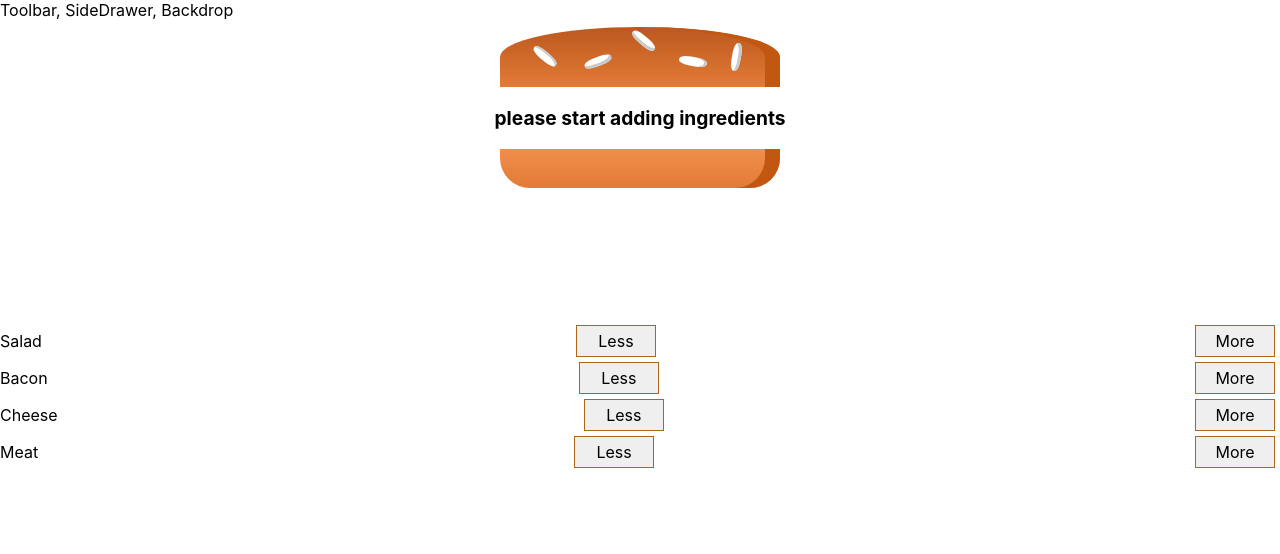
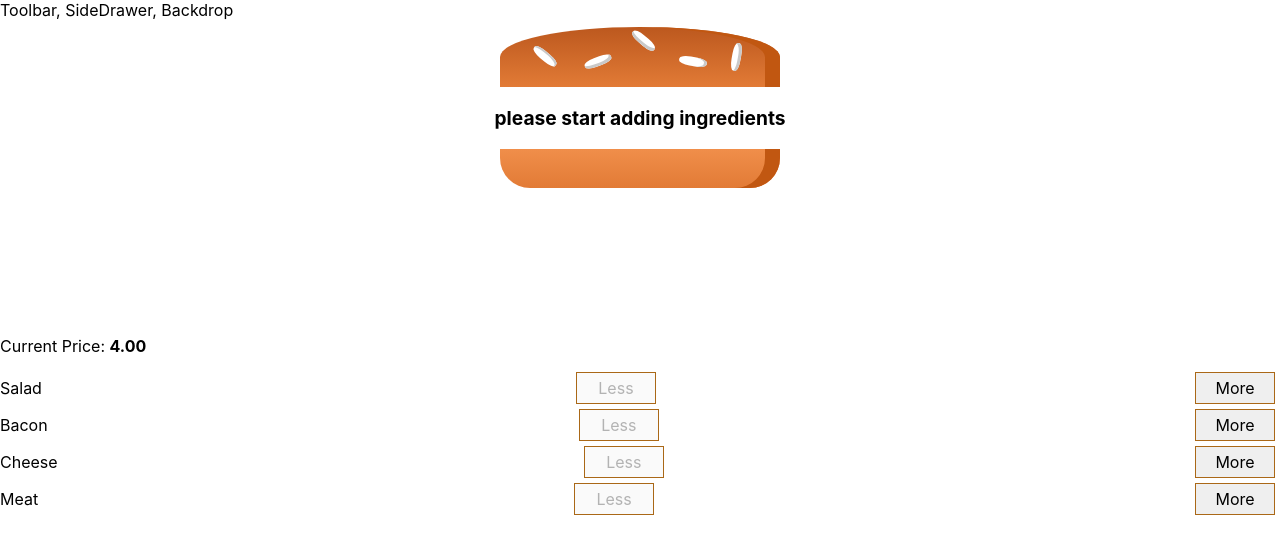
Before and after one commit to simacna/reactHamburgerII, a React app: page / in a window 1280 px wide. Shown: the top 554 px of the page. Built offline with nearby package versions, Linux system fonts and the light colour scheme.

Commit message:
pushing before continuing

```diff
--- a/src/components/Burger/BuildControls/BuildControl/BuildControl.js
+++ b/src/components/Burger/BuildControls/BuildControl/BuildControl.js
@@ -6,7 +6,12 @@
   <div className='BuildControl'>
     {/* <div>{props}</div> */}
     <div>{props.label}</div>
-    <button className='Less'>Less</button>
+    <button
+      className='Less'
+      onClick={props.removed}
+      disabled={props.disabled}>
+        Less
+      </button>
     <button className='More' onClick={props.added}>More</button>
   </div>
 )
--- a/src/components/Burger/BuildControls/BuildControls.js
+++ b/src/components/Burger/BuildControls/BuildControls.js
@@ -1,5 +1,6 @@
 import React from 'react';
 import BuildControl from './BuildControl/BuildControl';
+import { privateEncrypt } from 'crypto';
 //array to loop through controls
 const controls = [
   {label: 'Salad', type: 'salad'},
@@ -10,11 +11,14 @@
 
 const buildControls = (props) => (
   <div className = 'BuildControls'>
+    <p> Current Price: <strong>{props.price.toFixed(2)}</strong></p>
     {controls.map(ctrl => (
       <BuildControl
       key={ctrl.label}
       label={ctrl.label}
       added={() => props.ingredientAdded(ctrl.type)} //type gets passed to burgerbuilder.js <Builcontrols /> addingredienthandler(types)
+      removed={() => props.ingredientRemoved(ctrl.type)}
+      disabled={props.disabled[ctrl.type]}
       />
     ))}
   </div>
--- a/src/containers/BurgerBuilder/BurgerBuilder.js
+++ b/src/containers/BurgerBuilder/BurgerBuilder.js
@@ -30,8 +30,25 @@
 		},
 		totalPrice: 4
 	}
+	removeIngredientHandler = (type) => {
+		const oldCount = this.state.ingredients[type];
+		if(oldCount <= 0){
+			alert('wo')
+			return;
+		}
+		const updatedCount = oldCount - 1;
+		const updateIngredients = {
+			...this.state.ingredients
+		};
+		updateIngredients[type] = updatedCount;
+		const priceDeduction = INGREDIENT_PRICES[type];
+		const oldPrice = this.state.totalPrice;
+		const newPrice = oldPrice - priceDeduction;
+		this.setState({totalPrice: newPrice, ingredients: updateIngredients});
+		// console.log(newPrice);
+	}
 
-	addIngredientHandler = (type) => {
+ 	addIngredientHandler = (type) => {
 		const oldCount = this.state.ingredients[type];
 		const updatedCount = oldCount + 1;
 		const updateIngredients = {
@@ -42,18 +59,24 @@
 		const oldPrice = this.state.totalPrice;
 		const newPrice = oldPrice + priceAddition;
 		this.setState({totalPrice: newPrice, ingredients: updateIngredients});
-		// console.log(newPrice);
-	}
-
-	removeIngredientHandler = (type) => {
 
 	}
   render(){
+		const disabledInfo = {
+			...this.state.ingredients
+		};
+for(let key in disabledInfo){
+	disabledInfo[key] = disabledInfo[key] <= 0
+}
+//{salad: true, meat: false, ... } if true disabled
 		return(
 				<Aux>
 					<Burger ingredients={this.state.ingredients} />
 					<BuildControls
 						ingredientAdded = {this.addIngredientHandler}
+						ingredientRemoved = {this.removeIngredientHandler}
+						disabled={disabledInfo}
+						price={this.state.totalPrice}
 					/>
 
 					{/* <div>Build Controls</div> */}
```
